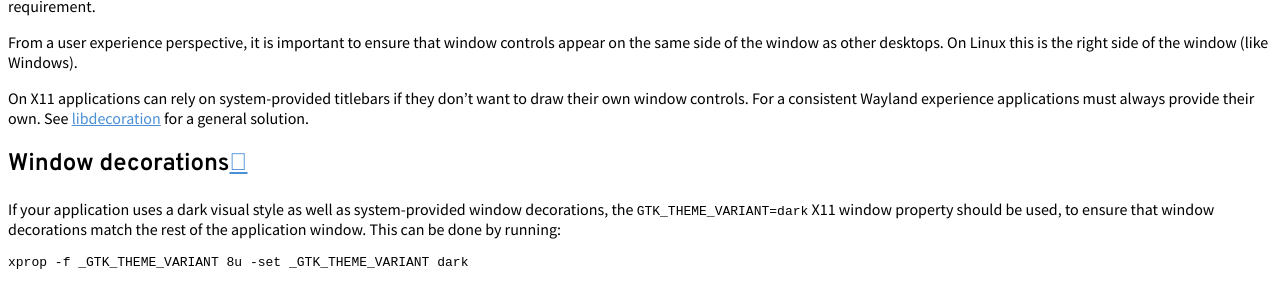
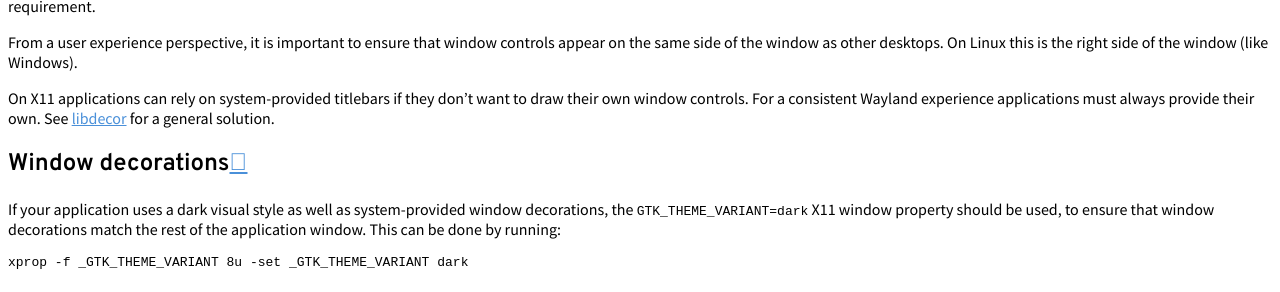
Before and after one commit to flatpak/flatpak-docs, a Sphinx documentation site: the page built from docs/desktop-integration.rst, in a window 1280 px wide and 900 px high, scrolled down 1878 px. Shown: the part 152-444 px from the top of the window. Built offline with Sphinx 7.4.7 and the Read the Docs theme 2.0.0, drawn with Linux system fonts in a browser that asks for light colours.

Commit message:
Update libdecoration -> libdecor

```diff
--- a/docs/desktop-integration.rst
+++ b/docs/desktop-integration.rst
@@ -99,7 +99,7 @@ this is the right side of the window (like Windows).
 On X11 applications can rely on system-provided titlebars if they don't
 want to draw their own window controls. For a consistent Wayland experience
 applications must always provide their own.
-See `libdecoration <https://gitlab.gnome.org/jadahl/libdecoration>`_ for a
+See `libdecor <https://gitlab.gnome.org/jadahl/libdecor>`_ for a
 general solution.
 
 Window decorations
```
